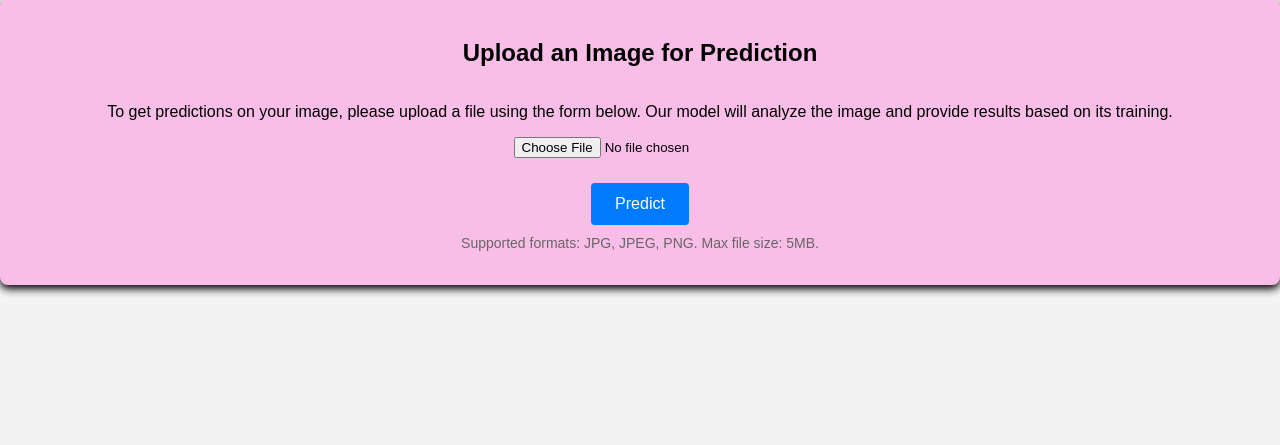
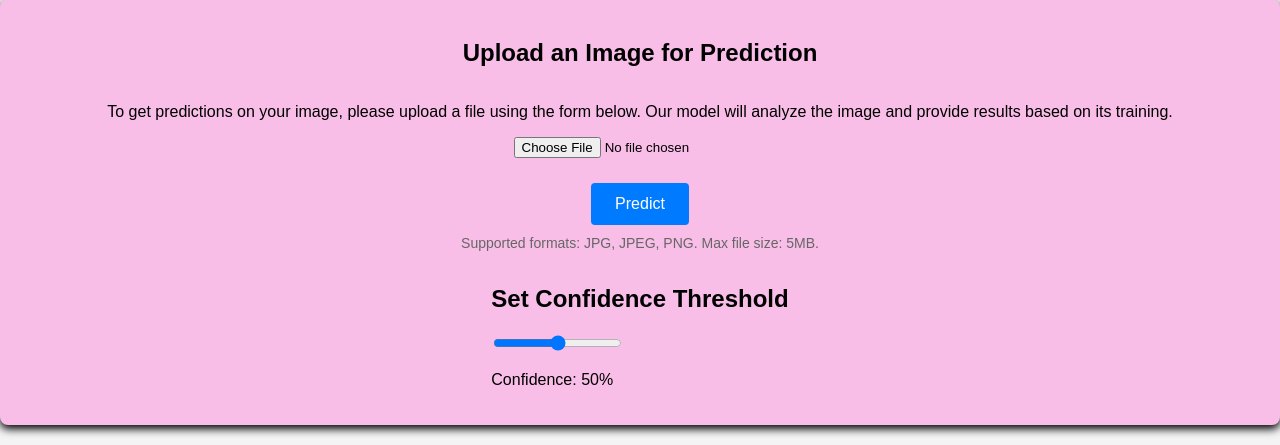
Before and after one commit to Nishant2018/Brain-Tumor-Detection----YOLO-v8, a Flask app: page / in a window 1280 px wide. Shown: the part 1694-2139 px from the top of the page. Before the commit the page ends 1989 px from the top, so only its background shows below. Run offline with Flask 3, Linux system fonts and the light colour scheme.

Commit message:
Update index.html

```diff
--- a/templates/index.html
+++ b/templates/index.html
@@ -58,6 +58,11 @@
             <input type="submit" value="Predict" class="submit-button">
 
             <p class="info-text">Supported formats: JPG, JPEG, PNG. Max file size: 5MB.</p>
+            <section class="slider-section">
+                <h2>Set Confidence Threshold</h2>
+                <input type="range" min="0" max="100" value="50" id="confidence-slider" name="confidence" class="slider">
+                <p>Confidence: <span id="confidence-value">50</span>%</p>
+            </section>
         </form>
 
         <!-- Error Message -->
@@ -135,5 +140,10 @@
         }
     });
     </script>
+    <script>
+        document.getElementById('confidence-slider').addEventListener('input', function() {
+            document.getElementById('confidence-value').innerText = this.value;
+        });
+    </script>
 </body>
 </html>
```
